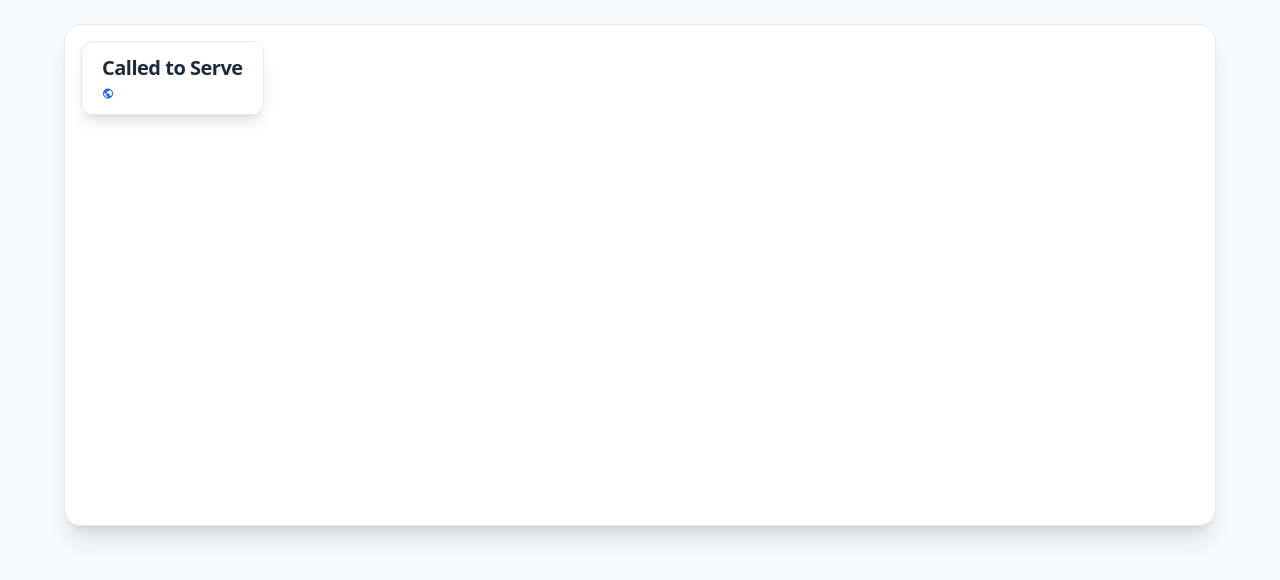
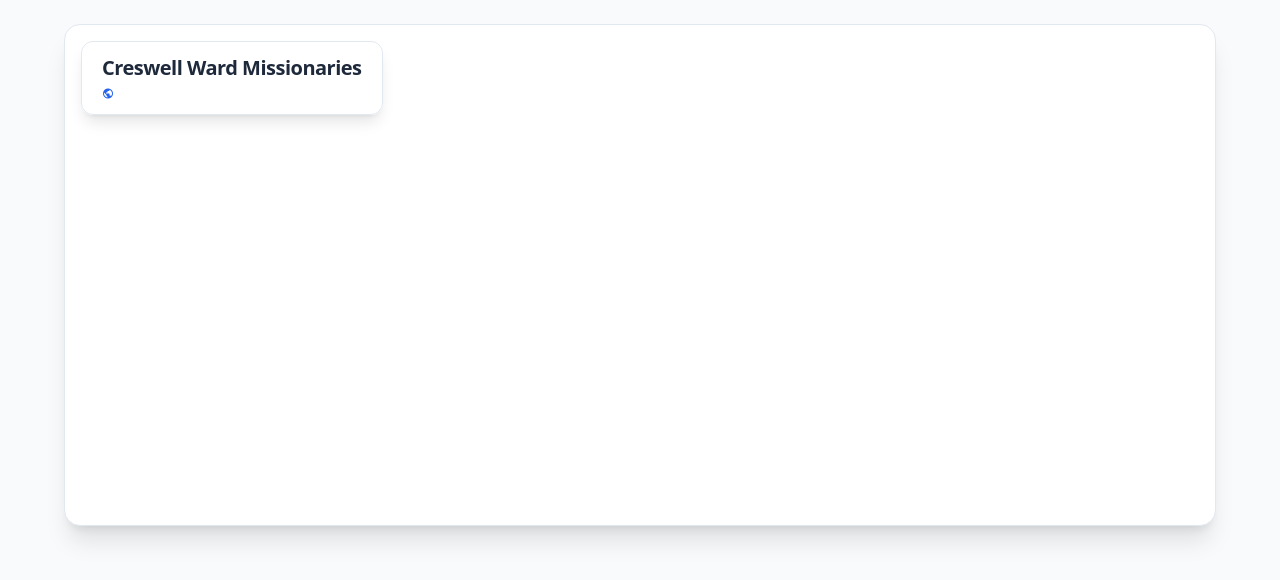
Before and after one commit to JaredTurner/creswell-missionary-dashboard, a plain HTML site: page index.html in a window 1280 px wide. Drawn offline with nearby package versions, Linux system fonts and the light colour scheme.

Commit message:
Update missionaries and change title to 'Creswell Ward Missionaries'

```diff
--- a/index.html
+++ b/index.html
@@ -39,7 +39,7 @@
         <div id="main-map"></div>
 
         <div class="absolute top-4 left-4 z-[1000] bg-white/90 backdrop-blur px-5 py-3 rounded-xl border border-slate-200 shadow-lg">
-            <h1 class="text-xl font-bold text-slate-800 tracking-tight">Called to Serve</h1>
+            <h1 class="text-xl font-bold text-slate-800 tracking-tight">Creswell Ward Missionaries</h1>
             <div class="text-blue-600 text-xs font-bold uppercase tracking-wide flex items-center gap-2 mt-1">
                 <span class="mdi mdi-earth"></span>
                 <span x-text="fleet.length + ' Missionaries'"></span>
```
